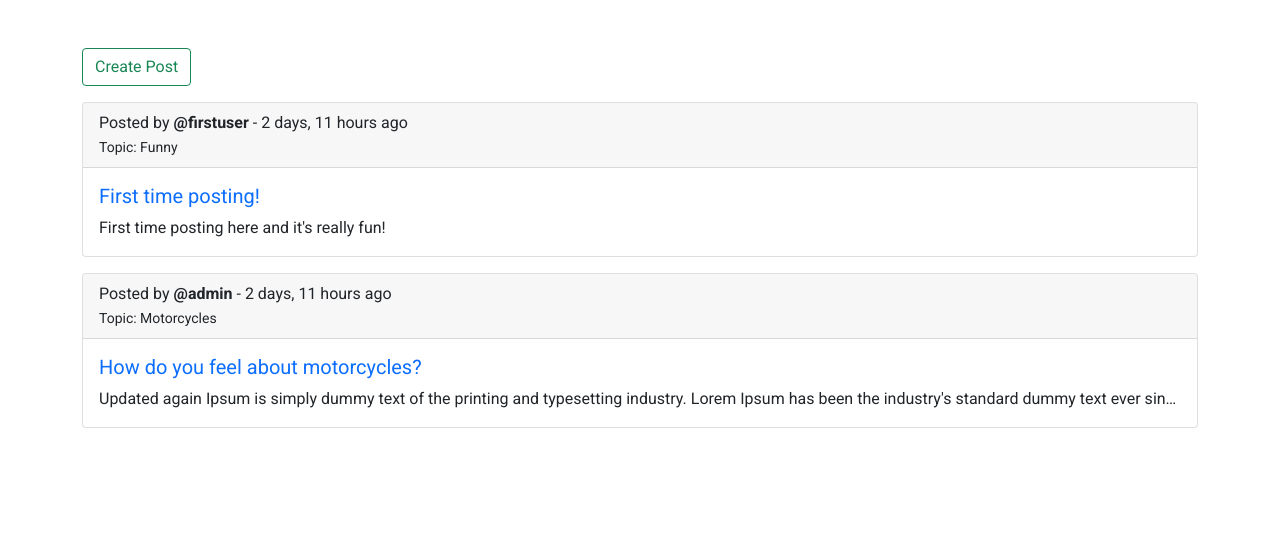
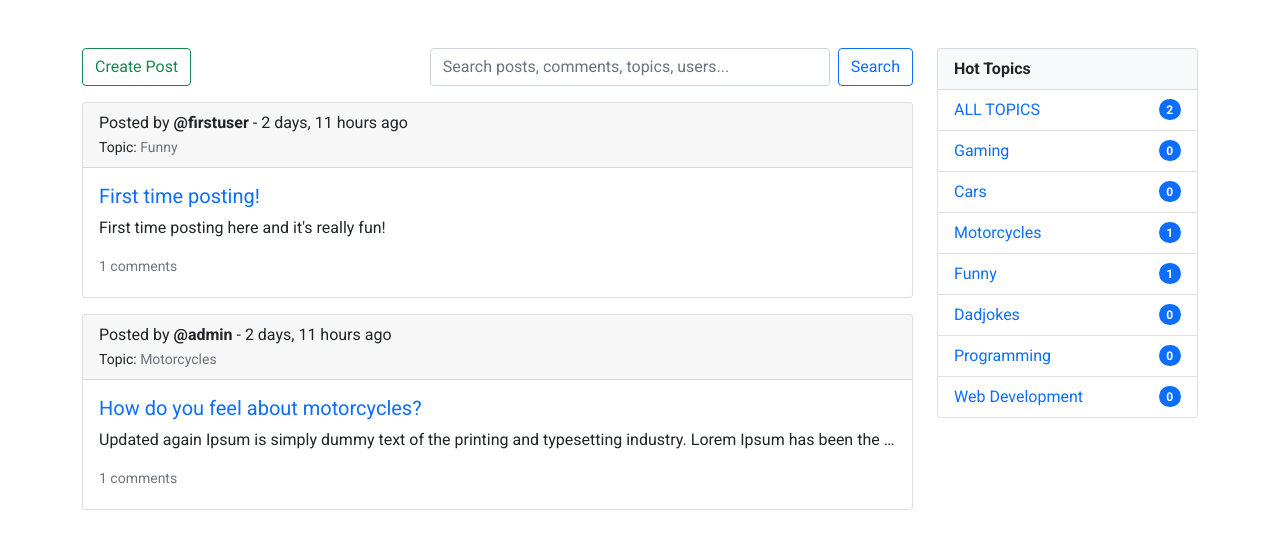
Before and after one commit to vladblk/G608-WebAppProgramming1, a Django app: page / in a window 1280 px wide. Shown: the part 66-615 px from the top of the page. Run offline with Django 4.2, Linux system fonts and the light colour scheme; data comes from the database, SQL or seed files in the repository; both versions use the stored data as it was after the commit.

Commit message:
topics and search

```diff
--- a/PAL - final project/pal/posts/templates/posts/home.html
+++ b/PAL - final project/pal/posts/templates/posts/home.html
@@ -2,30 +2,15 @@
 
 {% block content %}
 
-<div class="mt-5">
+<div class="row justify-content-md-center mt-5">
 
-    <a href="{% url 'posts:create-post' %}" class="btn btn-outline-success">Create Post</a>
+    <div class="col-9">
+        {% include 'posts/posts_component.html' %}
+    </div>
 
-    {% for post in posts %}
-
-        <div class="card mt-3">
-            <div class="card-header">
-                <p>Posted by <b>@{{ post.user }}</b> - {{ post.created|timesince }} ago</p>
-                <small>Topic: {{ post.topic }}</small>
-            </div>
-            <div class="card-body">
-              <h5>
-                <a class="card-title" href="{% url 'posts:post' post.id %}">{{ post.name }}</a>
-              </h5>
-              <p class="card-text">{{ post.description }}</p>
-            {% if request.user == post.user %}
-                <a href="{% url 'posts:update-post' post.id %}?next={{ request.path|urlencode }}" class="btn btn-outline-secondary">update</a>
-                <a href="{% url 'posts:delete-post' post.id %}?next={{ request.path|urlencode }}" class="btn btn-outline-danger">delete</a>
-            {% endif %}
-            </div>
-          </div>
-
-    {% endfor %}
+    <div class="col-3">
+        {% include 'posts/topics_component.html' %}
+    </div>
 
 </div>
 
--- /dev/null
+++ b/PAL - final project/pal/posts/templates/posts/posts_component.html
@@ -0,0 +1,35 @@
+<div class="d-flex justify-content-between align-items-center">
+    <a href="{% url 'posts:create-post' %}" class="btn btn-outline-success">Create Post</a>
+
+    <form method="GET" action="{% url 'posts:index' %}" class="d-flex mr-5">
+        <input id="search_all_input" class="form-control me-2" name="q" type="search" placeholder="Search posts, comments, topics, users..." aria-label="Search">
+        <button class="btn btn-outline-primary" type="submit">Search</button>
+    </form>
+</div>
+
+{% for post in posts %}
+
+    <div class="card mt-3">
+
+        <div class="card-header">
+            <p>Posted by <b>@{{ post.user }}</b> - {{ post.created|timesince }} ago</p>
+            <small>Topic: <a href="{% url 'posts:index' %}?q={{ post.topic.name }}" class="text-muted">{{ post.topic }}</a></small>
+        </div>
+
+        <div class="card-body">
+            <h5>
+            <a class="card-title" href="{% url 'posts:post' post.id %}">{{ post.name }}</a>
+            </h5>
+            <p class="card-text">{{ post.description }}</p>
+            <small class="d-block mb-1">
+                <a href="{% url 'posts:post' post.id %}" class=" text-muted">{{ post.comment_set.all.count }} comments</a>
+            </small>
+
+            {% if request.user == post.user %}
+                <a href="{% url 'posts:update-post' post.id %}?next={{ request.path|urlencode }}" class="btn btn-outline-secondary">update</a>
+                <a href="{% url 'posts:delete-post' post.id %}?next={{ request.path|urlencode }}" class="btn btn-outline-danger">delete</a>
+            {% endif %}
+        </div>
+    </div>
+
+{% endfor %}
--- /dev/null
+++ b/PAL - final project/pal/posts/templates/posts/topics_component.html
@@ -0,0 +1,18 @@
+
+<ul class="list-group">
+    <li class="list-group-item bg-light">
+        <b>Hot Topics</b>
+    </li>
+
+    <li class="list-group-item d-flex justify-content-between align-items-center">
+        <a href="{% url 'posts:index' %}">ALL TOPICS</a>
+        <span class="badge bg-primary rounded-pill">{{ posts_count }}</span>
+    </li>
+
+    {% for topic in topics %}
+        <li class="list-group-item d-flex justify-content-between align-items-center">
+            <a href="{% url 'posts:index' %}?q={{ topic.name }}">{{ topic.name }}</a>
+            <span class="badge bg-primary rounded-pill">{{ topic.post_set.all.count }}</span>
+        </li>
+    {% endfor %}
+</ul>
--- a/PAL - final project/pal/posts/views.py
+++ b/PAL - final project/pal/posts/views.py
@@ -1,17 +1,35 @@
 from django.http.response import HttpResponseRedirect
 from django.shortcuts import redirect, render
 from django.contrib.auth.decorators import login_required
+from django.db.models import Q
 from posts.forms import PostForm
-from posts.models import Post
+from posts.models import Post, Topic
 from comments.models import Comment
 
 # Create your views here.
 
 def index(request):
-    posts = Post.objects.all().order_by('-created')
+
+    if request.GET.get('q') == None:
+        query = ''
+    else:
+        query = request.GET.get('q')
+
+    topics = Topic.objects.all()
+    posts = Post.objects.filter(
+        Q(topic__name__icontains=query) |
+        Q(name__icontains=query) |
+        Q(description__icontains=query) |
+        Q(comment__body__icontains=query) |
+        Q(user__username__icontains=query)
+    ).order_by('-created')
+
+    posts_count = posts.count()
 
     context = {
-        'posts': posts
+        'posts': posts,
+        'topics': topics,
+        'posts_count': posts_count,
     }
 
     return render(request, 'posts/home.html', context)
--- a/PAL - final project/pal/static/styles/main.css
+++ b/PAL - final project/pal/static/styles/main.css
@@ -90,3 +90,15 @@
     justify-content: center;
     align-items: center;
 }
+
+.homepage {
+    display: flex;
+}
+
+#search_all_input {
+    width: 25rem;
+}
+
+.btn-outline-primary {
+    margin-left: 0;
+}
--- a/PAL - final project/pal/templates/navbar.html
+++ b/PAL - final project/pal/templates/navbar.html
@@ -29,11 +29,6 @@
           </li>
         </ul>
 
-        {% comment %} <form class="d-flex mr-5">
-          <input class="form-control me-2" type="search" placeholder="Search" aria-label="Search">
-          <button class="btn btn-outline-success" type="submit">Search</button>
-        </form> {% endcomment %}
-
         <div class="d-flex align-center">
             {% if request.user.is_authenticated %}
                 <div class="dropdown">
```
Also changed, not shown: PAL - final project/pal/db.sqlite3.
